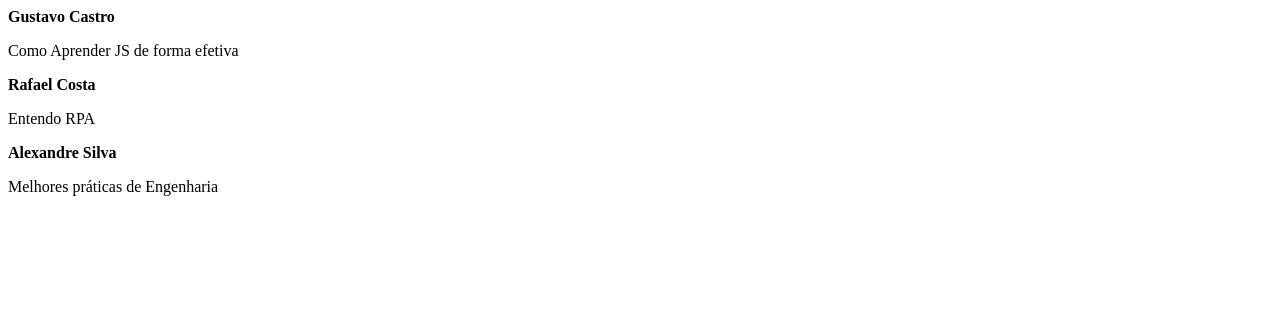
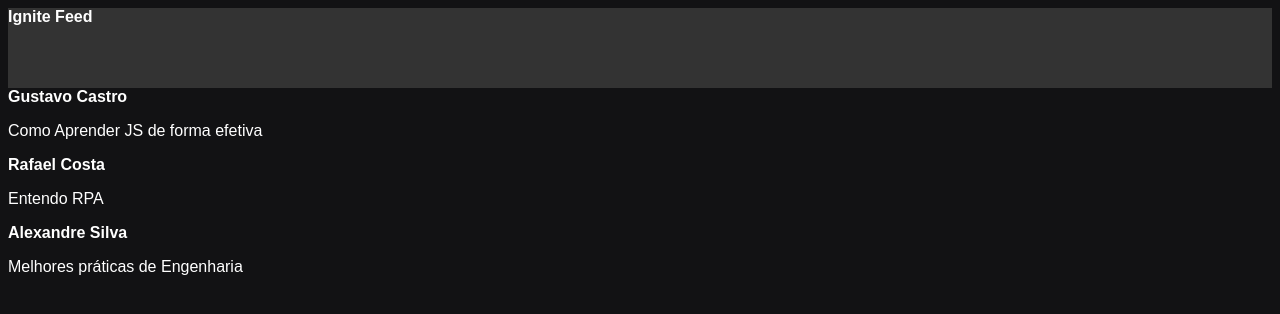
Before and after one commit to gustavocastrow/ignite-reactjs, a React (Vite) app in the folder aulas/01-fundamentos-reactjs/: page / in a window 1280 px wide. Shown: the top 314 px of the page. Built offline with nearby package versions, Linux system fonts and the light colour scheme.

Commit message:
2.CSS Modules

```diff
--- a/aulas/01-fundamentos-reactjs/src/App.jsx
+++ b/aulas/01-fundamentos-reactjs/src/App.jsx
@@ -1,9 +1,12 @@
 import { Post } from './Post';
+import { Header } from './components/Header';
+import './styles.css';
 
 export function App() {
 
   return (
     <div>
+    <Header />
      <Post
       author="Gustavo Castro"
       content="Como Aprender JS de forma efetiva"
--- /dev/null
+++ b/aulas/01-fundamentos-reactjs/src/components/Header.jsx
@@ -0,0 +1,10 @@
+import styles from './Header.module.css'
+console.log(styles);
+export function Header(){
+  return (
+    <header className={styles.header}>
+      <strong>Ignite Feed</strong>
+    </header>
+  )
+
+}
--- /dev/null
+++ b/aulas/01-fundamentos-reactjs/src/components/Header.module.css
@@ -0,0 +1,4 @@
+.header {
+  background: #333;
+  height: 80px;
+}
--- /dev/null
+++ b/aulas/01-fundamentos-reactjs/src/styles.css
@@ -0,0 +1,5 @@
+body {
+  background: #121214;
+  color: #fff;
+  font-family: sans-serif;
+}
```
